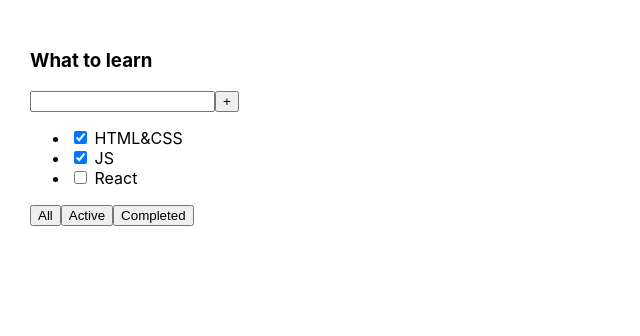
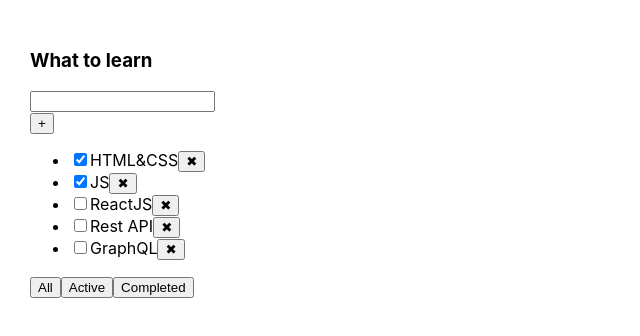
Before and after one commit to timohaBlr/todolist, a React (Create React App) app: page / in a window 1280 px wide. Shown: the top 336 px of the page, without its empty margins (0-640 px from the left). Built offline with nearby package versions, Linux system fonts and the light colour scheme.

Commit message:
lesson 3

```diff
--- a/package.json
+++ b/package.json
@@ -10,10 +10,12 @@
     "@types/node": "^16.18.1",
     "@types/react": "^18.0.23",
     "@types/react-dom": "^18.0.7",
+    "@types/uuid": "^8.3.4",
     "react": "^18.2.0",
     "react-dom": "^18.2.0",
     "react-scripts": "5.0.1",
     "typescript": "^4.8.4",
+    "uuid": "^9.0.0",
     "web-vitals": "^2.1.4"
   },
   "scripts": {
--- a/src/App.tsx
+++ b/src/App.tsx
@@ -1,26 +1,50 @@
-import React from 'react';
+import React, {useState} from 'react';
 import './App.css';
+import {Todolist} from "./Todolist";
+import {v1} from "uuid";
+
+export type TaskType = {
+    id: string
+    title: string
+    isDone: boolean
+}
+export type FilterValueType = 'all' | 'active' | 'completed'
 
 function App() {
+    const [tasks, setTasks] = useState<Array<TaskType>>([
+        {id: v1(), title: "HTML&CSS", isDone: true},
+        {id: v1(), title: "JS", isDone: true},
+        {id: v1(), title: "ReactJS", isDone: false},
+        {id: v1(), title: "Rest API", isDone: false},
+        {id: v1(), title: "GraphQL", isDone: false}
+    ])
+    const [filter, setFilter] = useState<FilterValueType>('all')
+    const [title, setTitle] = useState<string>('')
+
+    const addTask = (title: string) => {
+        setTasks([{id: v1(), title: title, isDone: false}, ...tasks])
+
+    }
+    const buttonRemoveOnClickHandler = (id: string) => {
+        setTasks(tasks.filter(tasks => tasks.id !== id))
+    }
+    const buttonFilterOnClickHandler = (filter: FilterValueType) => {
+        setFilter(filter)
+    }
+    const filteredTasks = filter === 'active' ?
+        tasks.filter(tasks => !tasks.isDone) : filter === 'completed' ?
+            tasks.filter(tasks => tasks.isDone) : tasks
+
     return (
-        <div className="App">
-            <div>
-                <h3>What to learn</h3>
-                <div>
-                    <input/>
-                    <button>+</button>
-                </div>
-                <ul>
-                    <li><input type="checkbox" checked={true}/> <span>HTML&CSS</span></li>
-                    <li><input type="checkbox" checked={true}/> <span>JS</span></li>
-                    <li><input type="checkbox" checked={false}/> <span>React</span></li>
-                </ul>
-                <div>
-                    <button>All</button>
-                    <button>Active</button>
-                    <button>Completed</button>
-                </div>
-            </div>
+        <div className={'App'}>
+            <Todolist
+                buttonRemoveOnClickHandler={buttonRemoveOnClickHandler}
+                listTitle={'What to learn'}
+                tasks={filteredTasks}
+                buttonFilterOnClickHandler={buttonFilterOnClickHandler}
+                addTask={addTask}
+                title={title}
+                setTitle={setTitle}/>
         </div>
     );
 }
--- /dev/null
+++ b/src/Components/SuperInput/SuperButton.tsx
@@ -0,0 +1,15 @@
+import React from 'react';
+type SuperButtonPropsType = {
+    title:string
+    callBack: ()=> void
+}
+export const SuperButton = (props: SuperButtonPropsType) => {
+    const onClickHandler = () => {
+      props.callBack()
+    }
+    return (
+        <div>
+            <button onClick={onClickHandler}>{props.title}</button>
+        </div>
+    );
+};
--- /dev/null
+++ b/src/Components/SuperInput/SuperInput.tsx
@@ -0,0 +1,21 @@
+import React, {ChangeEvent, KeyboardEvent} from 'react';
+type SuperInputPropsType = {
+    title: string
+    onChangeCallBack: (title: string) => void
+    onKeyPressCallBack: (event: KeyboardEvent<HTMLInputElement>)=> void
+}
+
+export const SuperInput = (props: SuperInputPropsType) => {
+    const onChangeHandler = (event: ChangeEvent<HTMLInputElement>) => {
+        props.onChangeCallBack(event.currentTarget.value)
+    }
+    const onKeyPressHandler = (event: KeyboardEvent<HTMLInputElement>) => {
+      props.onKeyPressCallBack(event)
+    }
+    return (
+        <div>
+            <input value={props.title} onChange={onChangeHandler}
+            onKeyPress={onKeyPressHandler}/>
+        </div>
+    );
+};
--- /dev/null
+++ b/src/Todolist.tsx
@@ -0,0 +1,75 @@
+import React, {KeyboardEvent} from "react";
+import {FilterValueType, TaskType} from "./App";
+import {SuperInput} from "./Components/SuperInput/SuperInput";
+import {SuperButton} from "./Components/SuperInput/SuperButton";
+
+
+
+type TodolistPropsType = {
+    listTitle: string
+    tasks: Array<TaskType>
+    buttonRemoveOnClickHandler: (id: string) => void
+    buttonFilterOnClickHandler: (filter: FilterValueType) => void
+    addTask: (title: string) => void
+    title: string
+    setTitle: (title: string) => void
+}
+
+
+export function Todolist(props: TodolistPropsType) {
+    const buttonAddCallBack = () => {
+        props.addTask(props.title)
+        props.setTitle('')
+    }
+    const inputOnChangeCallBack = (title: string) => {
+        props.setTitle(title)
+    }
+    const onKeyPressCallBack = (event: KeyboardEvent<HTMLInputElement>) => {
+        if (event.key === 'Enter') {
+            props.addTask(props.title)
+            props.setTitle('')
+        }
+    }
+    const buttonOnClickAllHandler = () => {
+        props.buttonFilterOnClickHandler('all')
+    }
+    const buttonOnClickActiveHandler = () => {
+        props.buttonFilterOnClickHandler('active')
+    }
+    const buttonOnClickCompletedHandler = () => {
+        props.buttonFilterOnClickHandler('completed')
+    }
+    return (
+        <div>
+            <div>
+                <h3>{props.listTitle}</h3>
+                <div>
+                    <div><SuperInput title={props.title}
+                                     onChangeCallBack={inputOnChangeCallBack}
+                                     onKeyPressCallBack={onKeyPressCallBack}/></div>
+                    <div><SuperButton title={'+'} callBack={buttonAddCallBack}/></div>
+                </div>
+                <ul>
+                    {props.tasks.map((m) => {
+                            const buttonOnClickRemoveHandler = () => {
+                                props.buttonRemoveOnClickHandler(m.id)
+                            }
+                            return (
+                                <li key={m.id}>
+                                    <input type="checkbox"
+                                           checked={m.isDone}/>
+                                    <span>{m.title}</span>
+                                    <button onClick={buttonOnClickRemoveHandler}>✖</button>
+                                </li>)
+                        }
+                    )}
+                </ul>
+                <div>
+                    <button onClick={buttonOnClickAllHandler}>All</button>
+                    <button onClick={buttonOnClickActiveHandler}>Active</button>
+                    <button onClick={buttonOnClickCompletedHandler}>Completed</button>
+                </div>
+            </div>
+        </div>
+    );
+}
```
Also changed, not shown: 2 other files (tests, documents, lock files or other folders).
